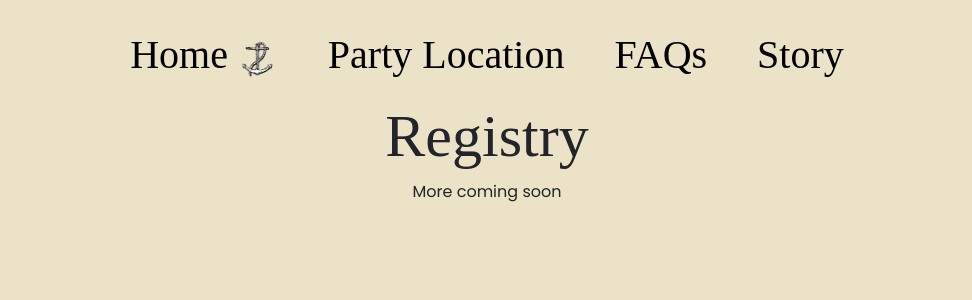
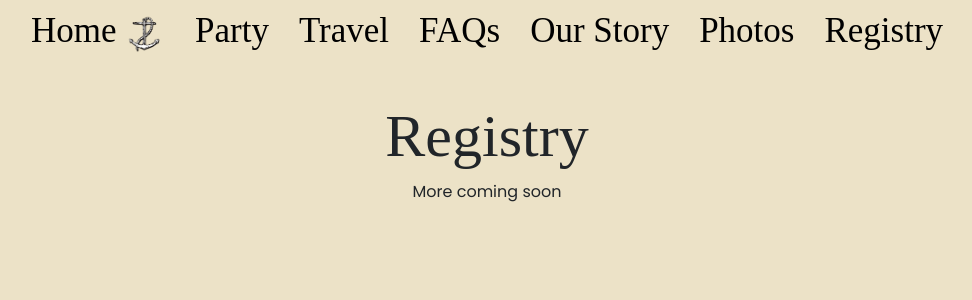
Before and after one commit to laurenpowers20/wedding-website, a React (Create React App) app: page /registry in a window 1280 px wide. Shown: the top 300 px of the page, without its empty margins (153-1125 px from the left). Built offline with nearby package versions, Linux system fonts and the light colour scheme; a web font is replaced by a local one.

Commit message:
add rest of menu items, worked on photo gallery

```diff
--- a/src/App.css
+++ b/src/App.css
@@ -43,7 +43,11 @@ h3 {
   width: 600px;
 }
 
-@media only screen and (max-width: 600px) {
+.photos-swallow-gif {
+  width: 200px;
+}
+
+@media only screen and (max-width: 700px) {
   img {
     width: 400px;
   }
--- a/src/App.js
+++ b/src/App.js
@@ -10,7 +10,6 @@ import Registry from "./Screens/Registry";
 import Story from "./Screens/Story";
 import Travel from "./Screens/Travel";
 import { Routes, Route } from "react-router-dom";
-
 
 function App() {
   return (
@@ -25,7 +24,7 @@ function App() {
       <Routes>
         <Route path="/" element={<Home />} />
         <Route path="/location" element={<Location />} />
-        <Route path="/travelandstay" element={<Travel />} />
+        <Route path="/travel" element={<Travel />} />
         <Route path="/ourstory" element={<Story />} />
         <Route path="/faq" element={<Faq />} />
         <Route path="/registry" element={<Registry />} />
--- a/src/Components/Gallery.css
+++ b/src/Components/Gallery.css
@@ -6,10 +6,11 @@
   justify-content: center;
   max-width: 1000px;
   margin: 0 auto;
+  padding-bottom: 50px;
 }
 
 .galleryWrap .single {
-  width: 220px;
+  width: 200px;
   cursor: pointer;
   -webkit-box-shadow: 10px 10px 12px 0px rgba(0, 0, 0, 0.75);
   -moz-box-shadow: 10px 10px 12px 0px rgba(0, 0, 0, 0.75);
@@ -84,13 +85,18 @@
   max-width: 100%;
   max-height: 100%;
   pointer-events: none;
-  -webkit-user-select: none; /* Safari */
-  -ms-user-select: none; /* IE 10 and IE 11 */
-  user-select: none; /* Standard syntax */
+  -webkit-user-select: none;
+  -ms-user-select: none;
+  user-select: none;
 }
 
-@media only screen and (max-width: 600px) {
+@media only screen and (max-width: 700px) {
   .galleryWrap .single {
     width: 120px;
   }
+
+  .sliderWrap .btnClose {
+    top: 40px;
+    left: 40px;
+  }
 }
--- a/src/Components/Hamburger.jsx
+++ b/src/Components/Hamburger.jsx
@@ -126,27 +126,48 @@ function Hamburger() {
 
       <Navigation clicked={click}>
         <List>
+
           <li>
             <ItemLink onClick={handleClick} to="/">
               Home
             </ItemLink>
           </li>
+
           <li>
             <ItemLink onClick={handleClick} to="/location">
-              Location
+              Party
             </ItemLink>
           </li>
+
+          <li>
+            <ItemLink onClick={handleClick} to="/travel">
+              Travel
+            </ItemLink>
+          </li>
+
           <li>
             <ItemLink onClick={handleClick} to="/faq">
               FAQs
             </ItemLink>
           </li>
+          <li>
+          <ItemLink onClick={handleClick} to="/ourstory">
+            Our Story
+            </ItemLink>
+          </li>
 
           <li>
-            <ItemLink onClick={handleClick} to="/ourstory">
-              Our Story
+            <ItemLink onClick={handleClick} to="/photos">
+              Photos
             </ItemLink>
           </li>
+
+          <li>
+            <ItemLink onClick={handleClick} to="/registry">
+              Registry
+            </ItemLink>
+          </li>
+
         </List>
       </Navigation>
     </>
--- a/src/Components/Nav.css
+++ b/src/Components/Nav.css
@@ -4,8 +4,9 @@
   height: 100px;
   width: 100%;
 }
+
 .nav-link-container {
-  font-size: 40px;
+  font-size: 35px;
   display: flex;
   flex-wrap: wrap;
   text-align: center;
@@ -15,7 +16,8 @@
 .navlink {
   font-family: "Miltonian Tattoo", cursive;
   margin: 5px;
-  padding: 20px;
+  padding-left: 10px;
+  padding-right: 10px;
   align-items: center;
   text-decoration: none;
 }
@@ -35,7 +37,7 @@ a:hover {
   color: #c40e11;
 }
 
-@media only screen and (max-width: 600px) {
+@media only screen and (max-width: 700px) {
   .navlink {
     padding: 5px;
     font-size: 20px;
--- a/src/Components/Nav.jsx
+++ b/src/Components/Nav.jsx
@@ -11,16 +11,23 @@ function Nav() {
             Home <img src={anchor} className="nav-icon" alt="anchor icon" />
           </NavLink>
           <NavLink className="navlink" to="/location">
-            Party Location
+            Party
           </NavLink>
-          {/* <NavLink className="navlink" to="/photos">
-            Photos
-          </NavLink> */}
+          <NavLink className="navlink" to="/travel">
+            Travel
+          </NavLink>
           <NavLink className="navlink" to="/faq">
             FAQs
           </NavLink>
           <NavLink className="navlink" to="/ourstory">
-            Story
+            Our Story
+          </NavLink>
+
+          <NavLink className="navlink" to="/photos">
+            Photos
+          </NavLink>
+          <NavLink className="navlink" to="/registry">
+            Registry
           </NavLink>
         </div>
       </div>
--- a/src/Screens/AboutSite.jsx
+++ b/src/Screens/AboutSite.jsx
@@ -7,7 +7,7 @@ function AboutSite() {
       <main>
         <MovingComponent
           type="slideInFromLeft"
-          duration="2000ms"
+          duration="3000ms"
           delay="0s"
           direction="normal"
           timing="ease"
--- a/src/Screens/Photos.jsx
+++ b/src/Screens/Photos.jsx
@@ -5,28 +5,55 @@ import MovingComponent from "react-moving-text";
 function Photos() {
   const galleryImages = [
     {
-      img: "https://i.imgur.com/LOpyQL8.jpg",
+      img: "https://i.imgur.com/5Oer4te.jpg",
     },
     {
-      img: "https://i.imgur.com/n7NUDn7.jpg",
+      img: "https://i.imgur.com/TY4Iiim.jpg",
     },
     {
-      img: "https://i.imgur.com/Q3nWn8D.jpg",
+      img: "https://i.imgur.com/3QeqKUd.jpg",
+    },
+
+    {
+      img: "https://i.imgur.com/aZpq2jH.jpg",
     },
     {
-      img: "https://i.imgur.com/vCkvPva.jpg",
+      img: "https://i.imgur.com/bDk2LX7.jpg",
+    },
+
+    {
+      img: "https://i.imgur.com/AYWR2Qo.jpg",
     },
     {
-      img: "https://i.imgur.com/jqnnly1.jpg",
+      img: "https://i.imgur.com/K2DWzVI.jpg",
     },
     {
-      img: "https://i.imgur.com/M7wLx87.jpg",
+      img: "https://i.imgur.com/RSDMocy.jpg",
+    },
+
+    {
+      img: "https://i.imgur.com/ih7SuI3.jpg",
+    },
+
+    {
+      img: "https://i.imgur.com/ybgTzO0.jpg",
     },
     {
-      img: "https://i.imgur.com/4lQNE2G.jpg",
+      img: "https://i.imgur.com/Y221uzp.jpg",
     },
     {
-      img: "https://i.imgur.com/2A4cFbx.jpg",
+      img: "https://i.imgur.com/3U31rSh.jpg",
+    },
+
+    {
+      img: "https://i.imgur.com/EAZtguR.jpg",
+    },
+    {
+      img: "https://i.imgur.com/yedyZ10.jpg",
+    },
+
+    {
+      img: "https://i.imgur.com/hky12OX.png",
     },
   ];
 
@@ -42,7 +69,7 @@ function Photos() {
           iteration="1"
           fillMode="none"
         >
-          <img src={swallow} className="location-bottle-gif" alt="swallow" />
+          <img src={swallow} className="photos-swallow-gif" alt="swallow" />
         </MovingComponent>
 
         <Gallery galleryImages={galleryImages} />
--- a/src/Screens/Registry.jsx
+++ b/src/Screens/Registry.jsx
@@ -1,8 +1,10 @@
 function Registry() {
   return (
     <>
-      <h1>Registry</h1>
-      <p>More coming soon</p>
+      <main>
+        <h1>Registry</h1>
+        <p>More coming soon</p>
+      </main>
     </>
   );
 }
--- a/src/Screens/Styles/Faq.css
+++ b/src/Screens/Styles/Faq.css
@@ -26,7 +26,7 @@ footer {
   padding: 50px;
   text-decoration: underline;
 }
-@media only screen and (max-width: 600px) {
+@media only screen and (max-width: 700px) {
   .faq-questions {
     font-size: 30px;
   }
```
